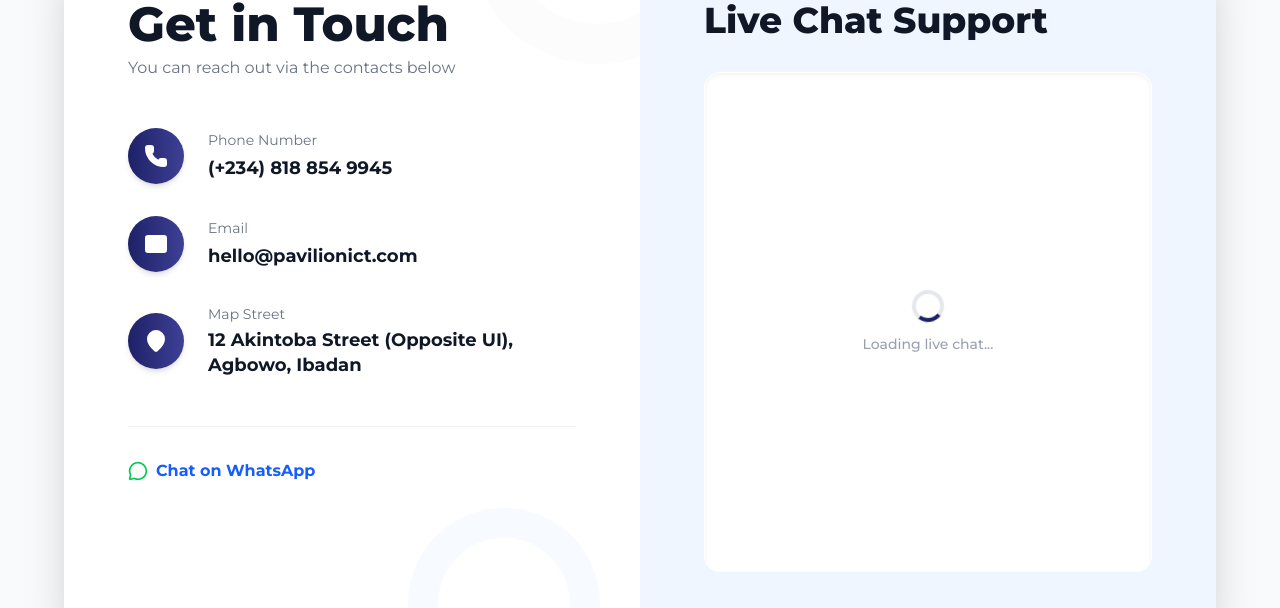
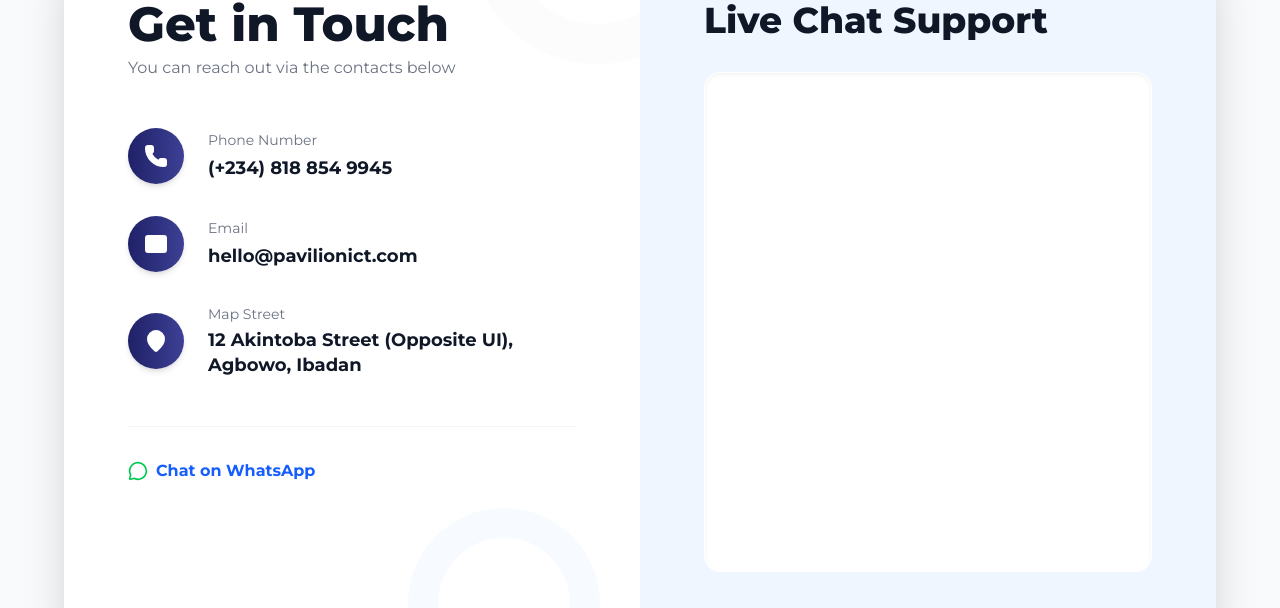
Before and after one commit to Pavilion-Ict/main, a Next.js app: page /contact in a window 1280 px wide. Shown: the part 178-786 px from the top of the page. Built offline with nearby package versions, Linux system fonts and the light colour scheme.

Commit message:
fixed broken contact live chat

```diff
--- a/app/components/Services.tsx
+++ b/app/components/Services.tsx
@@ -20,9 +20,9 @@ const Services = () => {
       </div>
 
       <div className="grid grid-cols-1 sm:grid-cols-2 lg:grid-cols-4 gap-8 md:gap-10 items-start justify-center w-full max-w-6xl">
+          <ServiceCard ServiceText="Web & Mobile Development" src="/product.png" alt="Product Development" width={200} height={100} />
           <ServiceCard ServiceText="Printing services" src="/printing.png" alt="Digital Solutions" width={200} height={100} />
           <ServiceCard ServiceText="Branding & Design" src="/branding.png" alt="Printing Services" width={200} height={100} />
-          <ServiceCard ServiceText="Product Development" src="/product.png" alt="Product Development" width={200} height={100} />
           <ServiceCard ServiceText="E-Cafe Services" src="/ecafe.png" alt="E-Cafe Services" width={200} height={100} />
       </div>
     </section>
--- a/app/contact/page.tsx
+++ b/app/contact/page.tsx
@@ -116,26 +116,29 @@ const ContactPage = () => {
 
           {/* Right Side: Embedded Tawk.to Chat */}
           {/* I matched the soft pink background from the screenshot, but you can change 'bg-[#ffdce5]' to 'bg-blue-50' if you prefer Pavilion colors */}
-          <div className="w-full md:w-1/2 bg-blue-50 p-8 md:p-16 flex flex-col">
+         <div className="w-full md:w-1/2 bg-blue-50 p-8 md:p-16 flex flex-col">
             <h2 className="text-3xl md:text-4xl font-extrabold mb-8 text-gray-900 text-center md:text-left">
               Live Chat Support
             </h2>
 
-            {/* The Tawk.to widget will inject itself into this exact div */}
-            <div
-              id="tawk-embed-container"
-              className="flex-1 min-h-[450px] w-full bg-white rounded-2xl shadow-inner overflow-hidden border border-white/50"
-            >
-              {/* Tawk.to loader placeholder (shows briefly before widget loads) */}
-              <div className="w-full h-full flex flex-col items-center justify-center text-gray-400 gap-3">
-                <div className="w-8 h-8 border-4 border-gray-200 border-t-blue-400 rounded-full animate-spin" />
-                <p className="text-sm font-medium">Loading live chat...</p>
+            <div className="flex-1 min-h-[450px] w-full bg-white rounded-2xl shadow-inner overflow-hidden border border-white/50 relative">
+              {/* Fallback loading text underneath the iframe just in case network is slow */}
+              <div className="absolute inset-0 flex items-center justify-center text-gray-400 -z-10">
+                <div className="flex flex-col items-center gap-3">
+                  <div className="w-8 h-8 border-4 border-gray-200 border-t-blue-400 rounded-full animate-spin" />
+                  <p className="text-sm font-medium">Connecting to chat...</p>
+                </div>
               </div>
+
+              {/* ⚠️ REPLACE THIS SRC WITH YOUR DIRECT CHAT LINK */}
+              <iframe
+                src="https://tawk.to/chat/69f3433d81f6d41c3ddd1bd9/1jnf3taib"
+                className="w-full h-full border-0 bg-transparent"
+                title="Pavilion Live Chat"
+              />
             </div>
-
-          </div>
-
-        </div>
+            </div>
+            </div>
       </div>
     </>
   );
```
